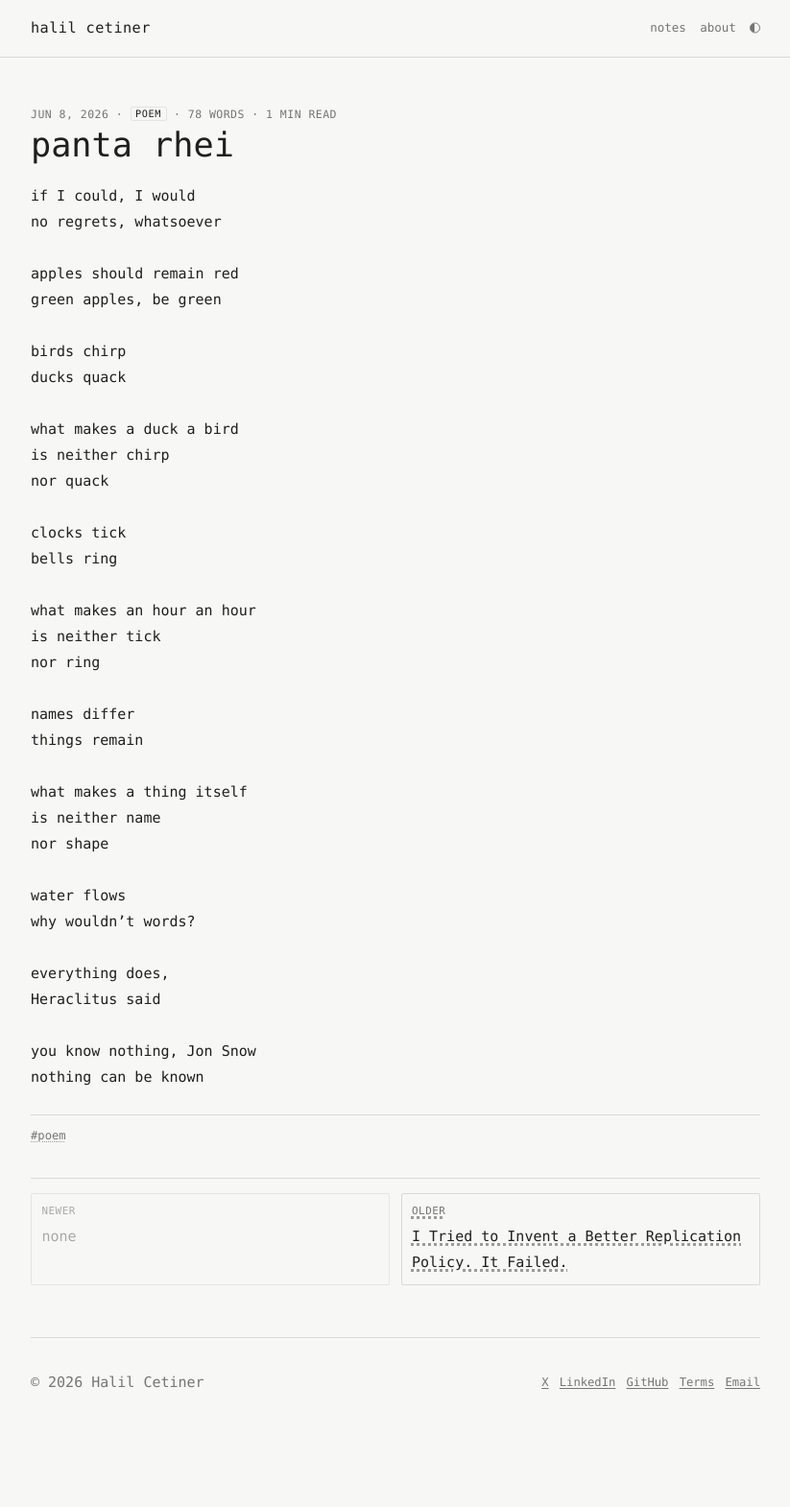
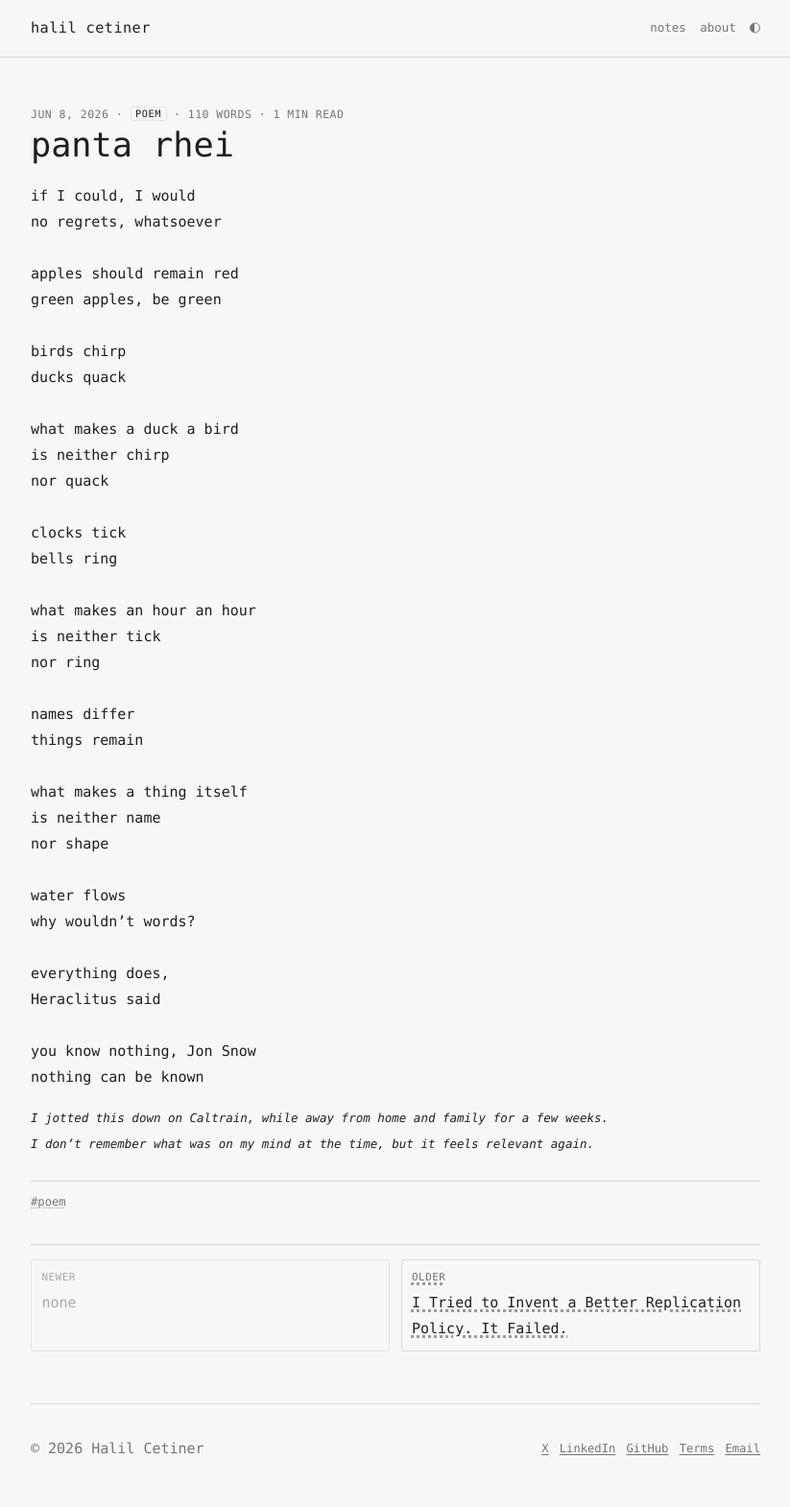
Before and after one commit to bayneri/halil.cetiner.me, a Jekyll site: the page built from _posts/notes/2026-06-08-panta-rhei.md, in a window 1280 px wide. Shown: the whole page at 96% size, without its empty margins (228-1051 px from the left). Built offline with Jekyll 4.4.1, drawn with Linux system fonts in a browser that asks for light colours; before the commit the page ends 1501 px from its top, so only the background shows below that.

Commit message:
content(notes): add context to panta rhei

```diff
--- a/_posts/notes/2026-06-08-panta-rhei.md
+++ b/_posts/notes/2026-06-08-panta-rhei.md
@@ -47,3 +47,5 @@ Heraclitus said<br>
 you know nothing, Jon Snow<br>
 nothing can be known<br>
 </p>
+
+<p><small><em>I jotted this down on Caltrain, while away from home and family for a few weeks. I don’t remember what was on my mind at the time, but it feels relevant again.</em></small></p>
```
